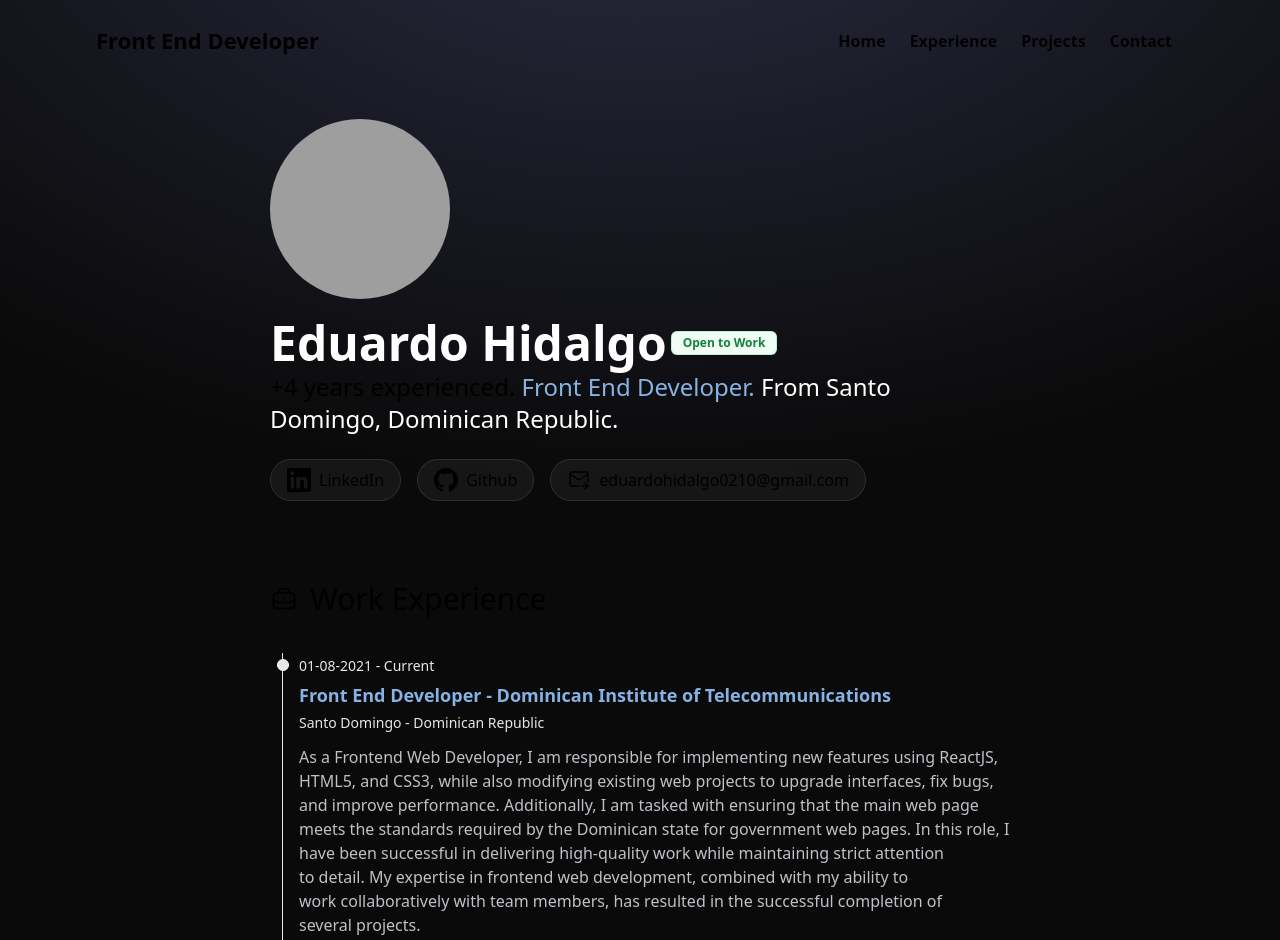
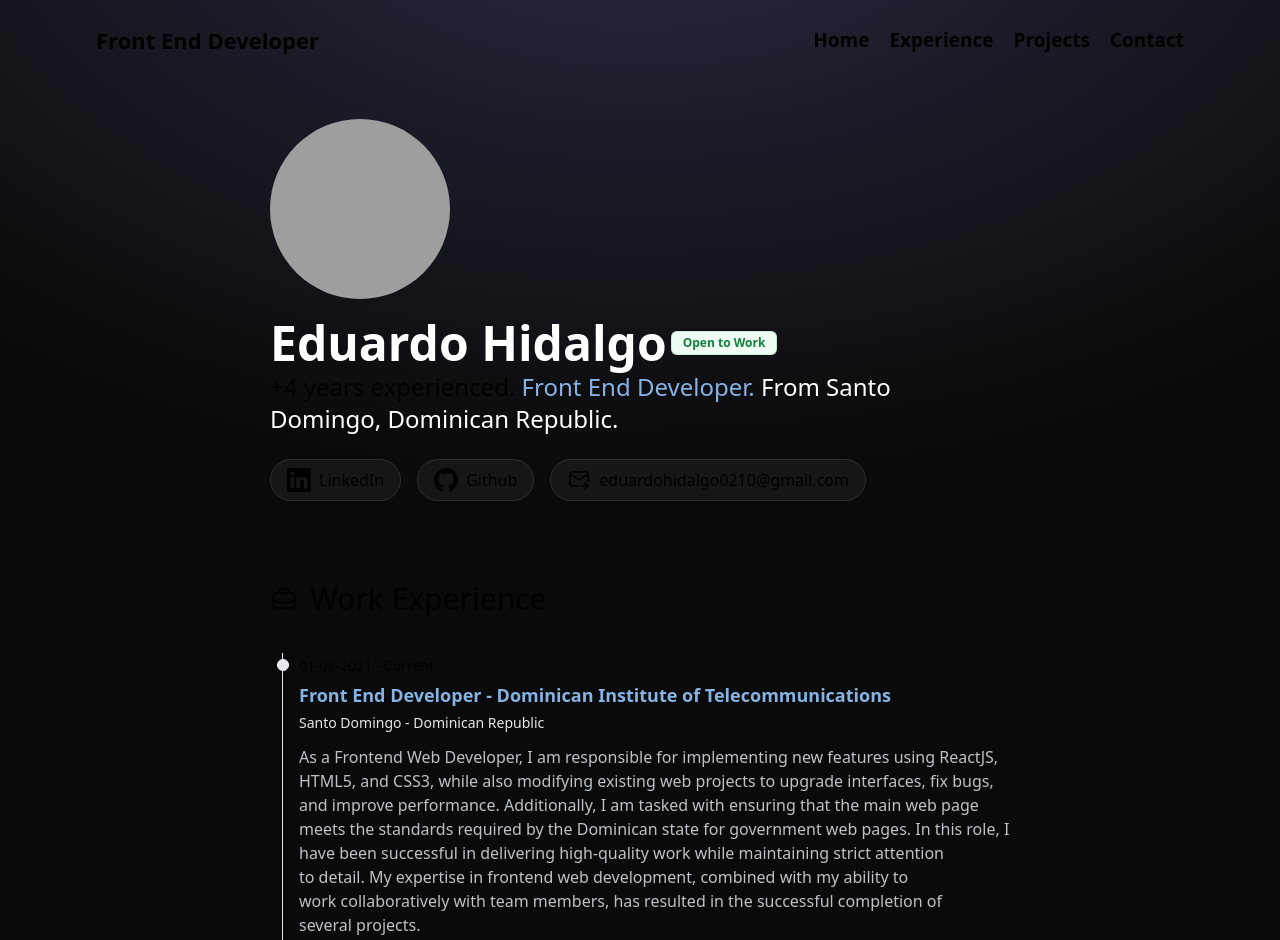
Before and after one commit to EduardoHidalgo10/eduardohportfolio, an Astro site: page / in a window 1280 px wide. Shown: the top 940 px of the page. Built offline with nearby package versions, Linux system fonts and the light colour scheme; Astro itself is replaced by a stand-in of ours; grey boxes are pictures that could not be loaded.

Commit message:
header simplified

```diff
--- a/src/components/ExperienceItem.astro
+++ b/src/components/ExperienceItem.astro
@@ -4,10 +4,10 @@ interface Props {
     description: string;
     date: string;
     link?: undefined;
-  city:string;
+    city: string;
 }
 
-const { title, description, date, link,city } = Astro.props;
+const { title, description, date, link, city } = Astro.props;
 ---
 
 <div
@@ -15,14 +15,16 @@ const { title, description, date, link,city } = Astro.props;
 >
 </div>
 <time
-  class="mb-1 text-sm font-normal leading-none text-gray-200 dark:text-gray-500"
+    class="mb-1 text-sm font-normal leading-none text-gray-2500 dark:text-gray-500"
     >{date}</time
 >
 <h3 class="text-lg font-semibold text-blue-300/90 dark:text-white py-1">
     {title}
 </h3>
-<p class="text-sm mb-3 text-gray-200 dark:text-gray-500 ">{city}</p>
-<p class="mb-4 text-base font-normal text-gray-300/90 dark:text-gray-400 text-pretty">
+<p class="text-sm mb-3 text-gray-200 dark:text-gray-500">{city}</p>
+<p
+    class="mb-4 text-base font-normal text-gray-300/90 dark:text-gray-400 text-pretty"
+>
     {description}
 </p>
 
--- a/src/components/Header.astro
+++ b/src/components/Header.astro
@@ -1,29 +1,15 @@
 <header
     class="flex justify-between items-center py-3 w-full xl:w-[1120px] p-4 mx-auto md:mx-auto mt-3"
 >
-    <h1 class="font-bold text-[22px]">Front End Developer</h1>
-
-    <nav class="flex flex-row gap-x-5 opacity-90 mx-3">
-        <input type="checkbox" id="menu" class="peer hidden" />
-
-        <label
-            for="menu"
-            class="bg-open-menu w-6 h-5 bg-cover bg-center cursor-pointer peer-checked:bg-close-menu transition-all z-50 md:hidden"
-        ></label>
-
-        <div
-            class="fixed inset-0 bg-gradient-to-b from-black/50 to-white/10 translate-x-full peer-checked:translate-x-0
-       transition-transform md:static md:translate-x-0 md:bg-none"
-        >
-            <ul
-                class="absolute inset-x-0 top-24 p-12 w-[90%] bg-black mx-auto rounded-md h-max
-         text-center grid gap-6 font-bold text-dark-blue shadow-2xl md:w-max md:bg-transparent md:p-0 md:grid-flow-col md:static"
-            >
-                <li><a href="/#top">Home</a></li>
-                <li><a href="#experience">Experience</a></li>
-                <li><a href="/#projects">Projects</a></li>
-                <li><a href="/#contact">Contact</a></li>
-            </ul>
-        </div>
+    <h1 class="hidden md:block font-bold text-[22px]">Front End Developer</h1>
+    <nav
+        class="flex flex-wrap justify-center md:justify-start list-none gap-5 md:flex-row md:list-none md:gap-5 md:items-center font-bold text-[19px]"
+    >
+        <li><a href="/#top" class="block md:inline-block">Home</a></li>
+        <li>
+            <a href="#experience" class="block md:inline-block">Experience</a>
+        </li>
+        <li><a href="/#projects" class="block md:inline-block">Projects</a></li>
+        <li><a href="/#contact" class="block md:inline-block">Contact</a></li>
     </nav>
 </header>
```
Lines whose indentation alone changed are shown as unchanged.
